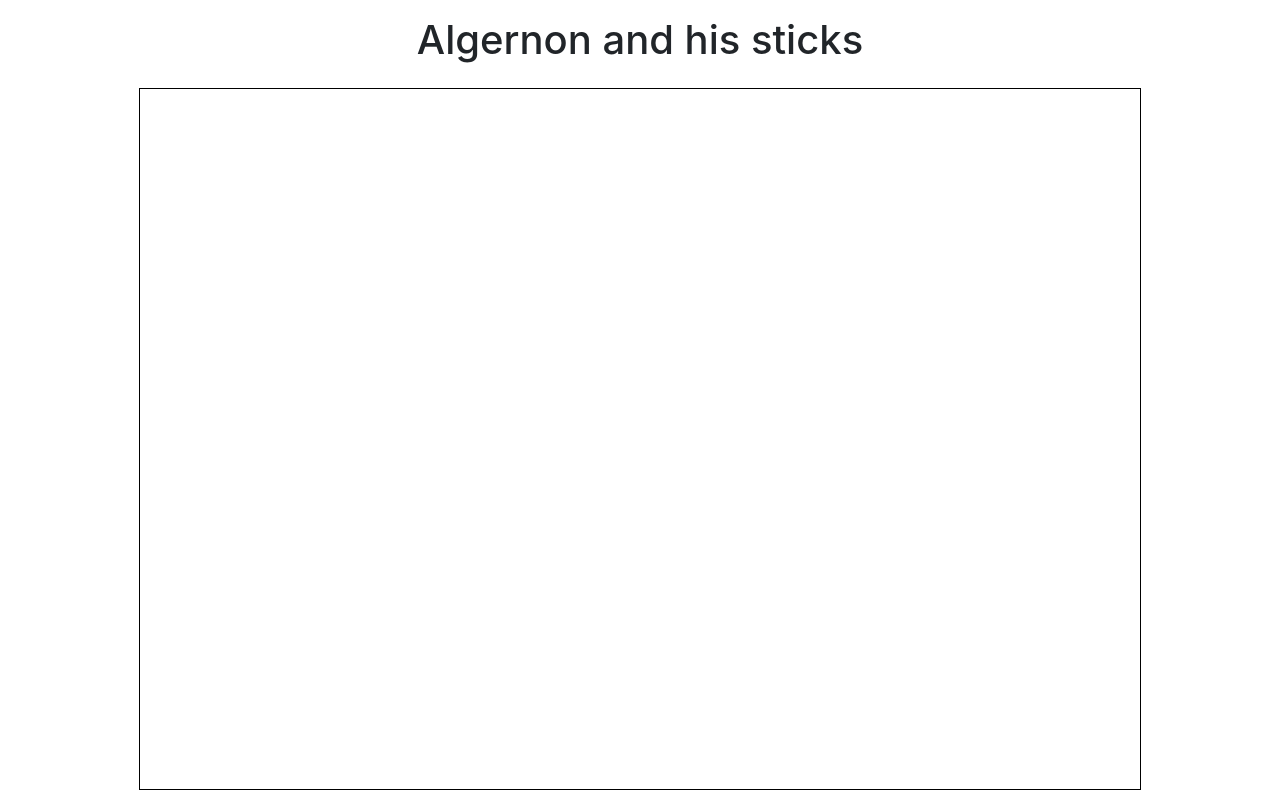
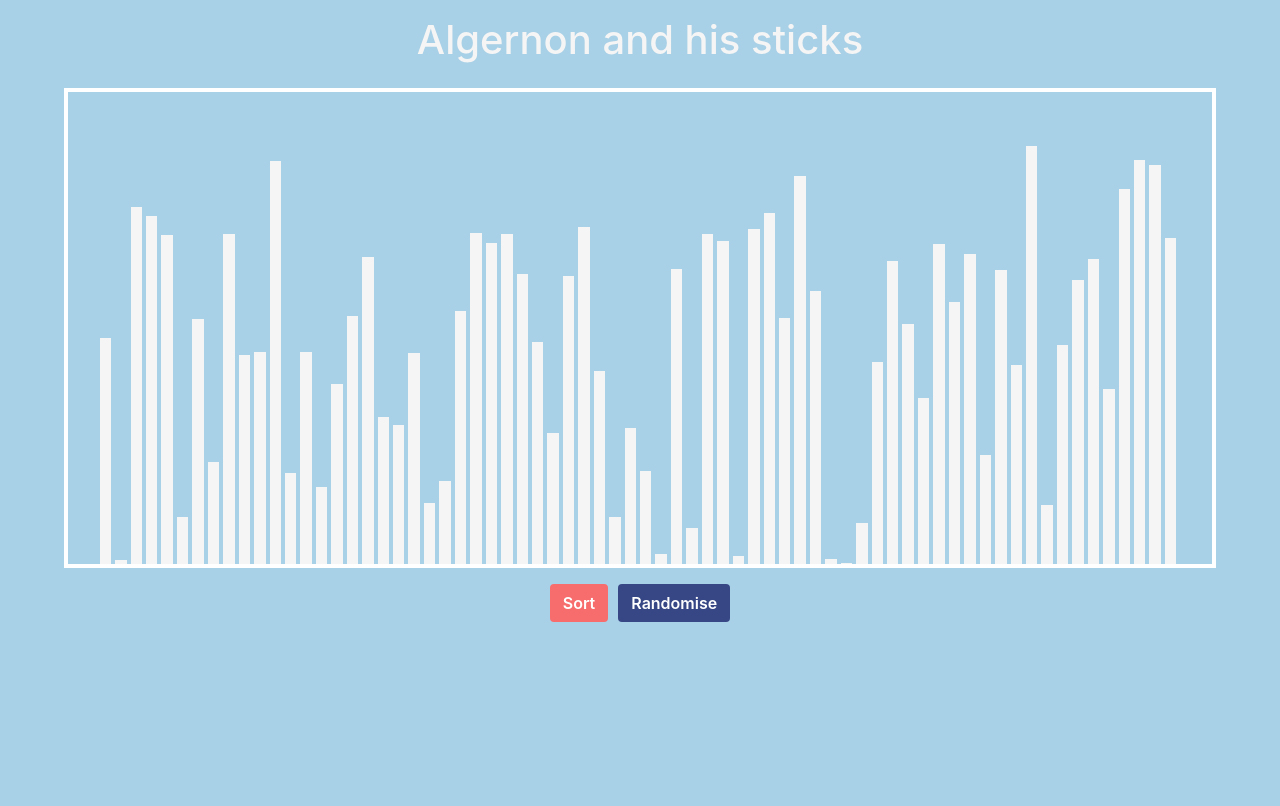
Before and after one commit to russellcxl/sorting-visualiser, a website: page index.html in a window 1280 px wide. Drawn offline with nearby package versions, Linux system fonts and the light colour scheme.

Commit message:
added interface

```diff
--- a/index.html
+++ b/index.html
@@ -9,15 +9,17 @@
     <script src="/public/js/jquery.min.js"></script>
     <title>Sticks</title>
 </head>
-<body>
-    <div class="d-flex justify-content-center mt-3">
+<body style="background: #a8d0e6; color: whitesmoke;">
+    <div class="title d-flex justify-content-center mt-3">
         <h1>Algernon and his sticks</h1>
     </div>
 
-    <div class="container mx-auto my-3 d-flex justify-content-center">
-        <canvas id="myCanvas" width="1000px" height="700px" style="border:1px solid #000000;">
-            Your browser does not support the HTML canvas tag.
-        </canvas>
+    <div class="main-container mx-auto my-3 d-flex justify-content-left">
+    </div>
+
+    <div class="button-container mt-3 d-flex justify-content-center">
+        <button class="button-generic button-sort">Sort</button>
+        <button class="button-generic button-randomise">Randomise</button>
     </div>
 
     <script src="/main.js"></script>
--- a/main.js
+++ b/main.js
@@ -1,4 +1,35 @@
-//==================== quick sort ====================//
+//==================== ui board set-up ====================//
+
+let bars = []
+let numOfBars = 70;
+let $container = document.querySelector(".main-container");
+let $randomiser = document.querySelector(".button-randomise");
+let $sorter = document.querySelector("button-sort");
+
+for (let i = 0; i < numOfBars; i++) {
+    let $newBar = document.createElement("div");
+    $newBar.style.height = `${Math.random() * 90}%`;
+    $newBar.className = "bar mr-1";
+    bars.push($newBar);
+    $container.append($newBar);
+}
+
+$randomiser.addEventListener("click", function() {
+    $container.innerHTML = "";
+    bars = [];
+
+    for (let i = 0; i < numOfBars; i++) {
+        let $newBar = document.createElement("div");
+        $newBar.style.height = `${Math.random() * 90}%`;
+        $newBar.className = "bar mr-1";
+        bars.push($newBar);
+        $container.append($newBar);
+    }
+});
+
+
+
+//==================== quick sort O(N^2) ====================//
 
 //taking pivot as last element
 //done when start index = end index i.e. no array left to sort
--- a/style.css
+++ b/style.css
@@ -0,0 +1,45 @@
+body {
+    background-color: #EAE7DC;
+}
+
+.main-container {
+    height: 60vh;
+    max-width: 90vw;
+    border: 4px solid white;
+    display: flex;
+    align-items: flex-end;
+    justify-content: center;
+}
+
+.bar {
+    width: 1%;
+    background: whitesmoke;
+}
+
+.button-generic {
+
+    display: inline-block;
+    font-weight: 600;
+    color: white;
+    text-align: center;
+    vertical-align: middle;
+    -webkit-user-select: none;
+    -moz-user-select: none;
+    -ms-user-select: none;
+    user-select: none;
+    border: 1px solid transparent;
+    padding: .375rem .75rem;
+    font-size: 1rem;
+    line-height: 1.5;
+    border-radius: .25rem;
+    transition: color .15s ease-in-out,background-color .15s ease-in-out,border-color .15s ease-in-out,box-shadow .15s ease-in-out;
+}
+
+.button-sort {
+    background: #F76C6C;
+}
+
+.button-randomise {
+    background: #374785;
+    margin-left: 10px;
+}
```
Also changed, not shown: package.json (added, +25 -0 lines), 2 other files.
